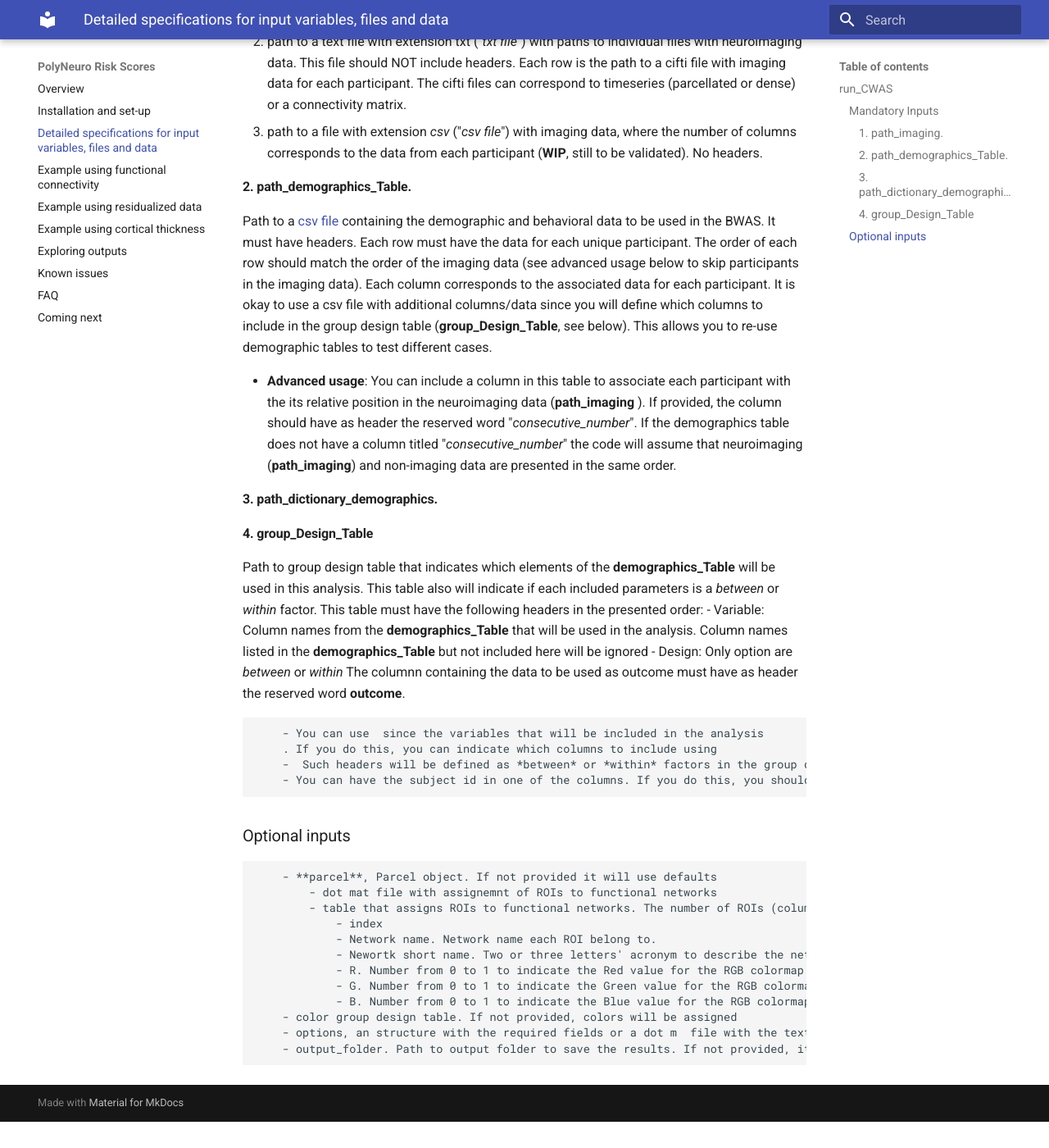
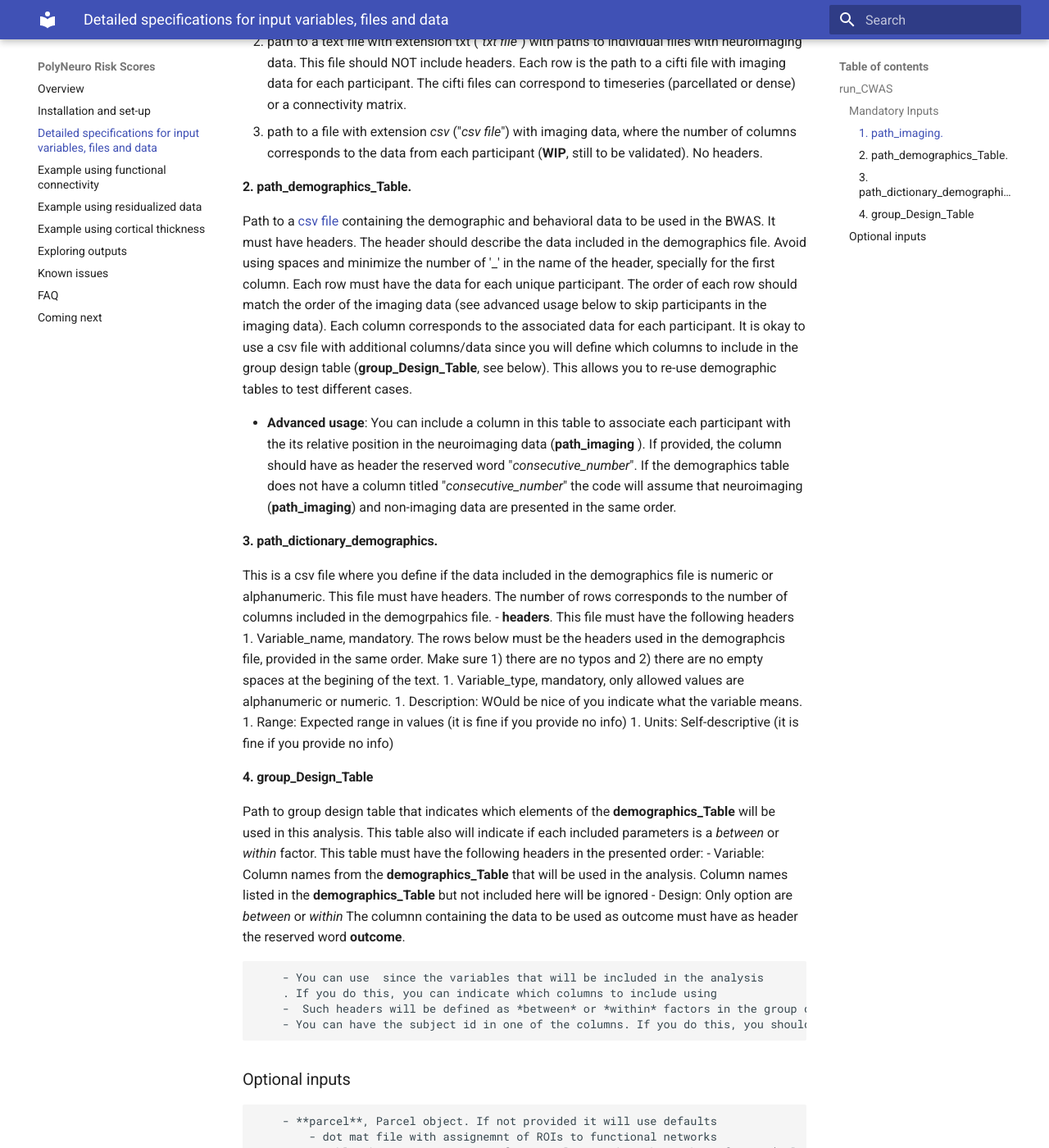
Before and after one commit to omiranda/polyneuro_risk_score, an MkDocs documentation site: the page built from docs/detailed_description.md, in a window 1280 px wide and 1400 px high, scrolled down 709 px. Shown: the whole window at 82% size. Built offline with MkDocs 1.6.1 and Material for MkDocs 9.7.7, drawn with Linux system fonts in a browser that asks for light colours; formulas are drawn with MathJax 3; old or Windows-style settings are respelled for this version of MkDocs; before the commit the page ends 2077 px from its top, so only the background shows below that.

Commit message:
Update detailed_description.md

```diff
--- a/docs/detailed_description.md
+++ b/docs/detailed_description.md
@@ -20,6 +20,8 @@ Path to neuroimaging data (brain features) for the reference sample. This argume
 #### 2. **path_demographics_Table**.
 Path to a [csv file](https://en.wikipedia.org/wiki/Comma-separated_values) containing the demographic and behavioral data to be used in the BWAS.
 It must have headers.
+The header should describe the data included in the demographics file.
+Avoid using spaces and minimize the number of '_' in the name of the header, specially for the first column.
 Each row must have the data for each unique participant.
 The order of each row should match the order of the imaging data (see advanced usage below to skip participants in the imaging data).
 Each column corresponds to the associated data for each participant.
@@ -28,6 +30,13 @@ It is okay to use a csv file with additional columns/data since you will define
 - **Advanced usage**: You can include a column in this table to associate each participant with the its relative position in the neuroimaging data (**path_imaging** ). If provided, the column should have as header the reserved word "*consecutive_number*". If the demographics table does not have a column titled "*consecutive_number*" the code will assume that neuroimaging (**path_imaging**) and non-imaging data are presented in the same order.
 
 #### 3. **path_dictionary_demographics**.
+This is a csv file where you define if the data included in the demographics file is numeric or alphanumeric. This file must have headers. The number of rows corresponds to the number of columns included in the demogrpahics file.
+- **headers**. This file must have the following headers
+    1. Variable_name, mandatory. The rows below must be the headers used in the demographcis file, provided in the same order. Make sure 1) there are no typos and 2) there are no empty spaces at the begining of the text.
+    1. Variable_type, mandatory, only allowed values are alphanumeric or numeric.
+    1. Description: WOuld be nice of you indicate what the variable means.
+    1. Range: Expected range in values (it is fine if you provide no info)
+    1. Units: Self-descriptive (it is fine if you provide no info)
 
 #### 4. **group_Design_Table**
 Path to group design table that indicates which elements of the **demographics_Table** will be used in this analysis. This table also will indicate if each included parameters is a *between* or *within* factor. This table must have the following headers in the presented order:
```
